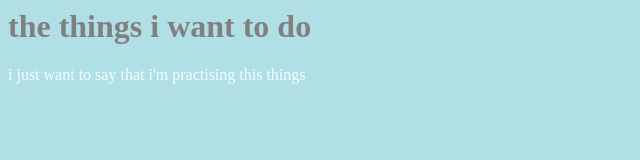
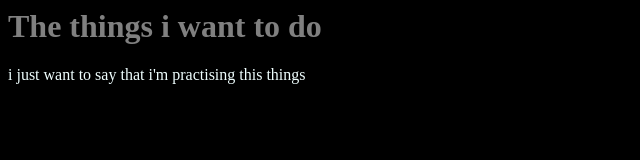
Before and after one commit to lemibk/trying, a website: page index.html in a window 1280 px wide. Shown: the whole page, without its empty margins (0-640 px from the left). Drawn offline with Linux system fonts and the light colour scheme.

Commit message:
The deployment changes

```diff
--- a/index.css
+++ b/index.css
@@ -1,5 +1,5 @@
 body {
-  background-color: powderblue;
+  background-color :black;
 }
 
 h1 {
--- a/index.html
+++ b/index.html
@@ -3,7 +3,7 @@
     <link rel="stylesheet" href="index.css">
     <meta charset="utf-8" />
     <meta name="viewport" content="width=device-width, initial-scale=1.0"></head>
-    <h1> the things i want to do</h1>
+    <h1> The things i want to do</h1>
     <body>
         <p>
             i just want to say that i'm practising this things
```
